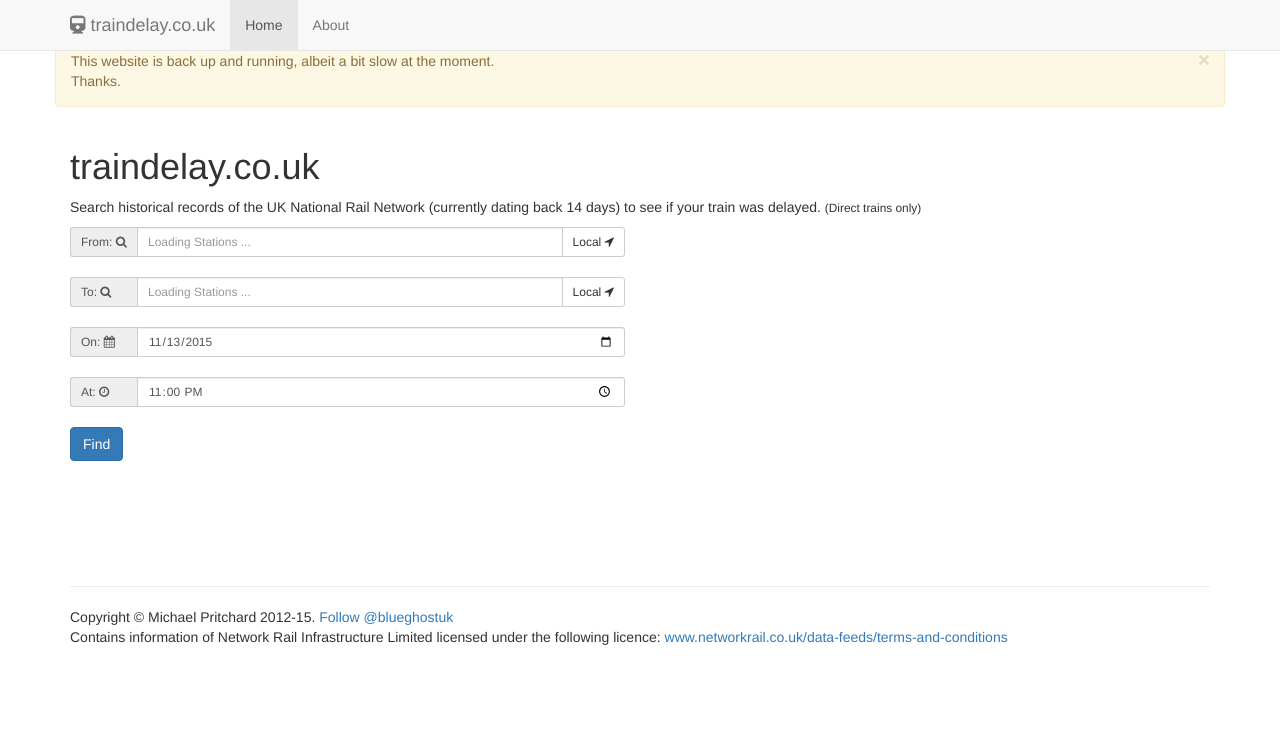
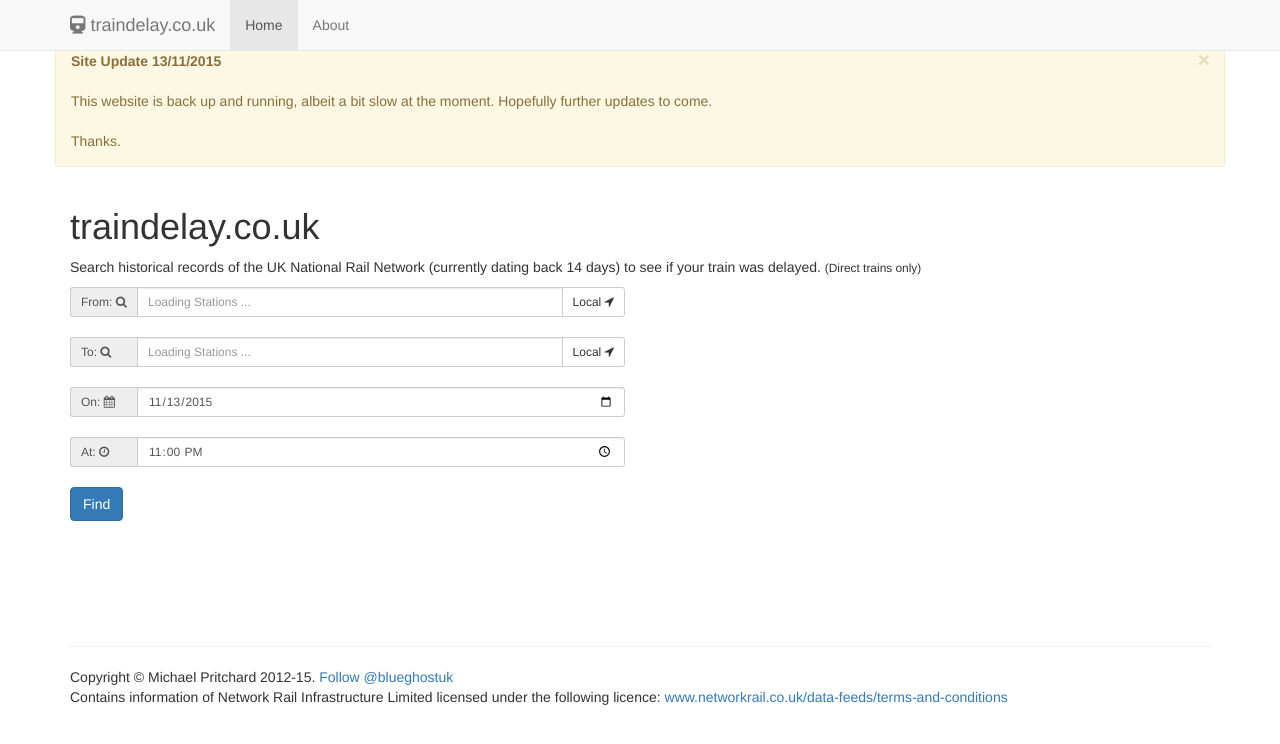
Before and after one commit to blueghostuk/traindelayed, a Jekyll site: the page built from index.html, in a window 1280 px wide. Shown: the top 744 px of the page. Built offline with Jekyll 4.4.1, drawn with Linux system fonts in a browser that asks for light colours; nearby versions of some CDN libraries; comment, search, counter and statistics services are not loaded.

Commit message:
improve message

```diff
--- a/_layouts/default.html
+++ b/_layouts/default.html
@@ -23,8 +23,10 @@
         <div class="row">
             <div id="alert-20151311" class="alert alert-warning alert-dismissible hide" role="alert">
                 <button type="button" class="close" data-dismiss="alert" aria-label="Close"><span aria-hidden="true">&times;</span></button>
-                This website is back up and running, albeit a bit slow at the moment.
-                <br />
+                <strong>Site Update 13/11/2015</strong>
+                <br /><br />
+                This website is back up and running, albeit a bit slow at the moment. Hopefully further updates to come.
+                <br /><br />
                 Thanks.
             </div>
         </div>
```
